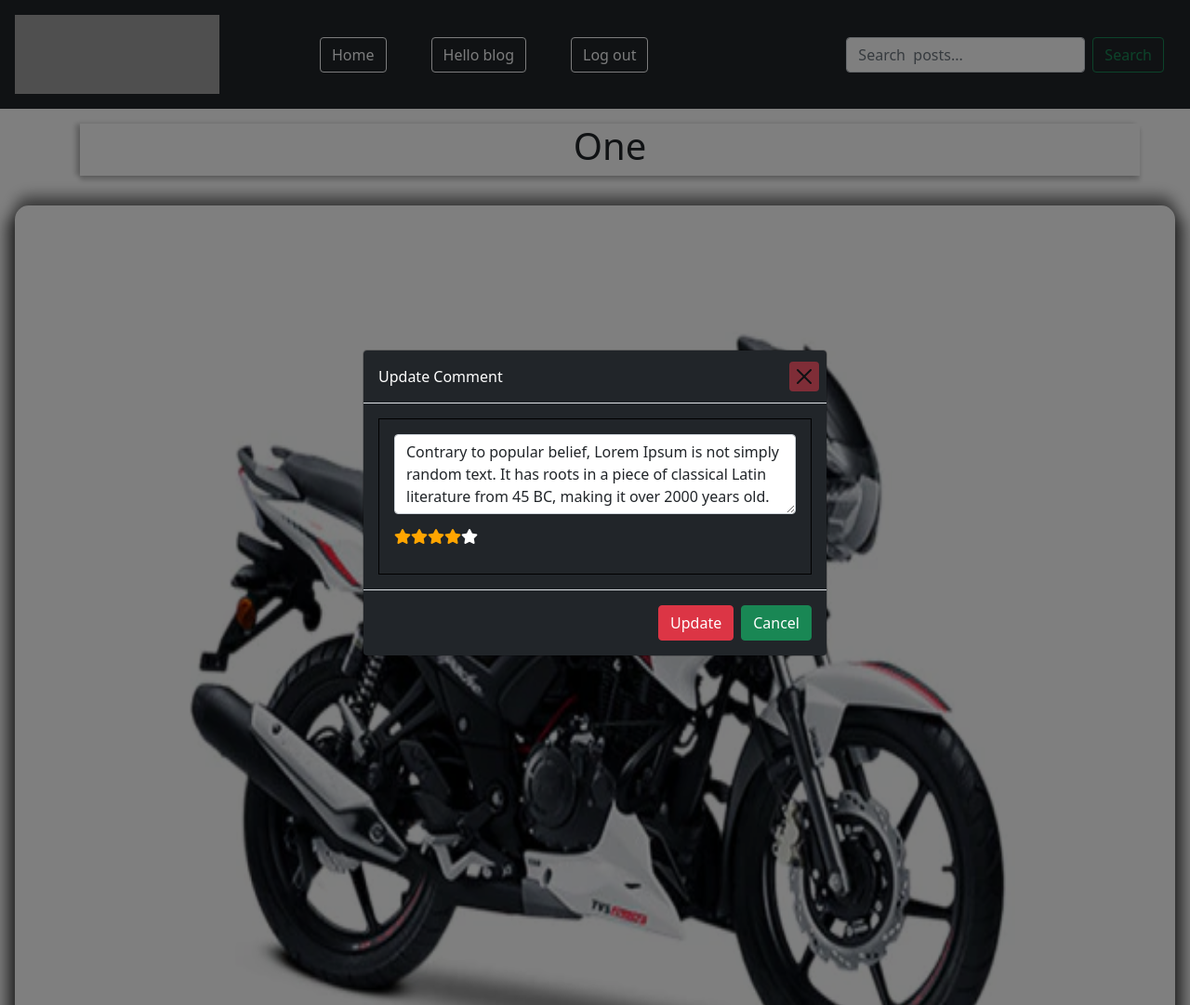
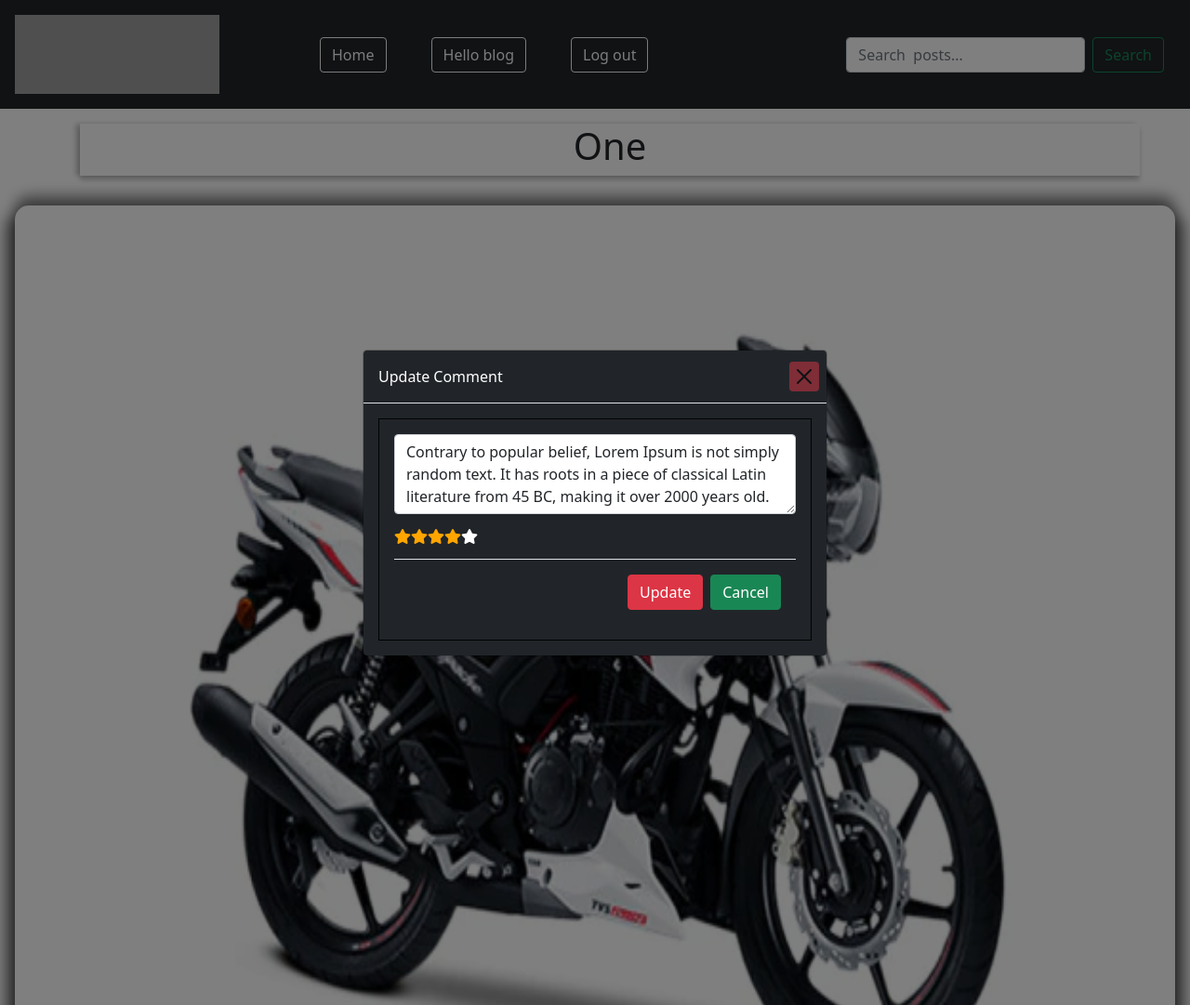
Before and after one commit to Amal-JS/Blog, a Django app: page /post/1/ in a window 1280 px wide, after a click that opens the changed part. Shown: the whole page at 93% size. Run offline with Django 4.2, Linux system fonts and the light colour scheme; a user stored in the database is signed in; data comes from the database, SQL or seed files in the repository; both versions use the stored data as it was after the commit; grey boxes are pictures that could not be loaded.

Commit message:
submit form done

```diff
--- a/blogify_project/static/js/custom.js
+++ b/blogify_project/static/js/custom.js
@@ -438,7 +438,9 @@ document.addEventListener('DOMContentLoaded', () => {
 //===================================== Comment Update ============================================
 
 if (window.location.pathname.startsWith('/post/')){
+
 document.addEventListener('DOMContentLoaded',()=>{
+
   updateModalComment = document.querySelector('#updateCommentText')
   updateCommentTextBtn = document.querySelector('#updateCommentTextBtn')
 
@@ -468,12 +470,20 @@ document.addEventListener('DOMContentLoaded',()=>{
   })
 
 
+
+
+})
+
+
   //========================== upating review star ====================================
+
+  indexValue = 0;
+  ratingElement = document.querySelector('#starRatingUpdate')
 
   document.querySelectorAll('.update-review').forEach((element, index) => {
 
     element.addEventListener('click', () => {
-      console.log('up star getting clicked')
+
         // Clear the 'checked' class for all stars before setting the new selection
         document.querySelectorAll('.update-review').forEach((star, i) => {
             if (i <= index) {
@@ -484,8 +494,35 @@ document.addEventListener('DOMContentLoaded',()=>{
                 star.classList.add('text-white')
             }
         });
+        indexValue = index+1;
+        ratingElement.innerText = indexValue
     })
+
+
   })
-})
+
+  //taking the updating form
+  let form = document.querySelector('#updateCommentForm')
+
+  showLabel=document.querySelector('#descEmptyInfoUpdate')
+  showLabel.style.display='none';
+
+  if (form){
+
+  form.addEventListener('submit', (event) => {
+
+
+      if (document.querySelector('#updateCommentText').value === ''){
+
+        showToast('Comment',"Cannot ",'Submit empty description','bg-danger')
+        showLabel=document.querySelector('#descEmptyInfoUpdate')
+        showLabel.style.display='block';
+        event.preventDefault();
+      }
+
+
+  });
+}
+
 
 }
--- a/blogify_project/templates/post.html
+++ b/blogify_project/templates/post.html
@@ -141,7 +141,7 @@
       </div>
 
       <div class="modal-body">
-        <form class="  p-3" style="border:1px solid black;">
+        <form class="  p-3" style="border:1px solid black;" id="updateCommentForm">
 
 
 
@@ -150,7 +150,7 @@
 
             <textarea class="form-control" rows="3" placeholder="Add a comment" name="updateCommentText" id="updateCommentText"></textarea>
           </div>
-
+          <p class="text-danger mx-3" id="descEmptyInfoUpdate">Cannot submit empty form.</p>
           <div class="mb-3 d-flex ">
             <span class="fa fa-star   text-white  update-review" ></span>
             <span class="fa fa-star   text-white update-review"></span>
@@ -159,17 +159,20 @@
             <span class="fa fa-star  text-white update-review"></span>
         </div>
 
+        <input type="number" class="d-none" name="review" id="starRatingUpdate">
 
+
+        <div class="modal-footer">
+          <button class="btn btn-danger" type="submit">Update</button>
+          <button type="button" class="btn btn-success" data-bs-dismiss="modal">Cancel</button>
+
+        </div>
       </form>
 
       </div>
 
 
-      <div class="modal-footer">
-        <a class="btn btn-danger" type="submit">Update</a>
-        <button type="button" class="btn btn-success" data-bs-dismiss="modal">Cancel</button>
 
-      </div>
     </div>
   </div>
 </div>
```
Also changed, not shown: blogify_project/db.sqlite3.
